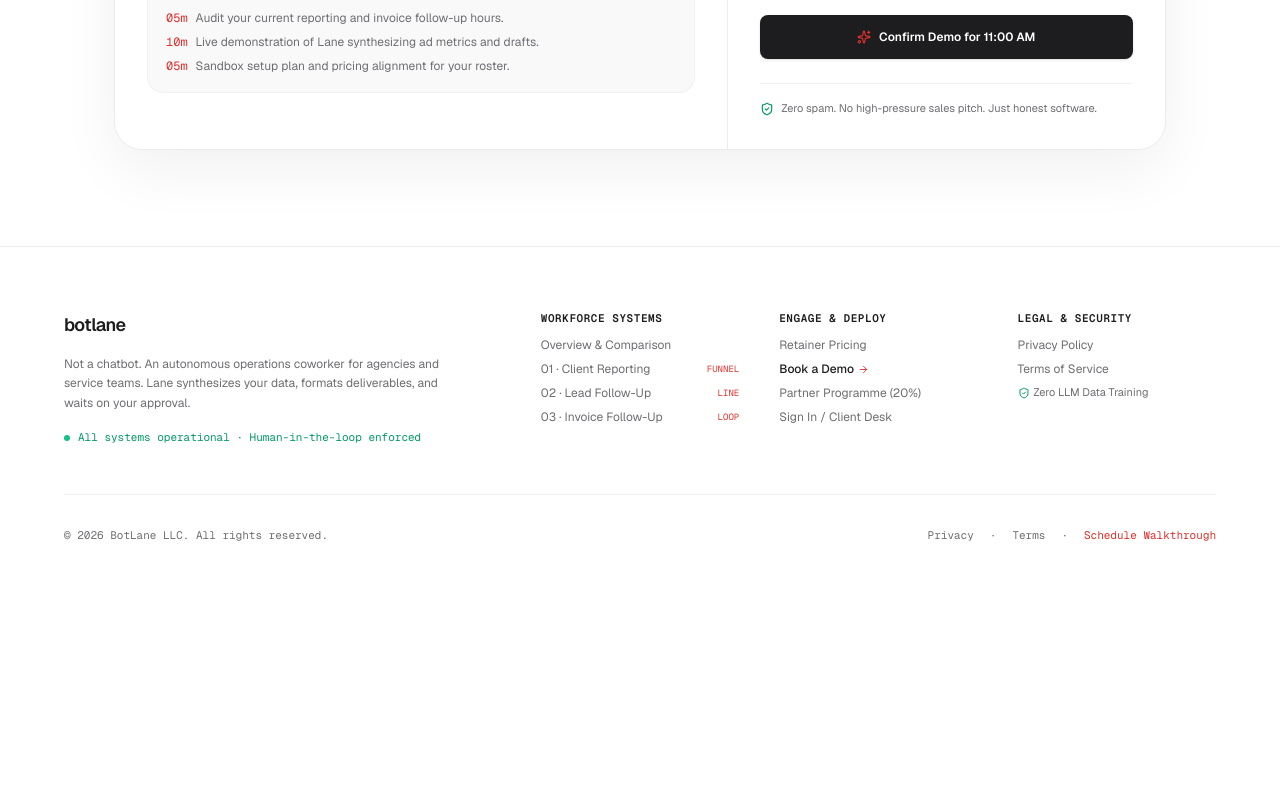
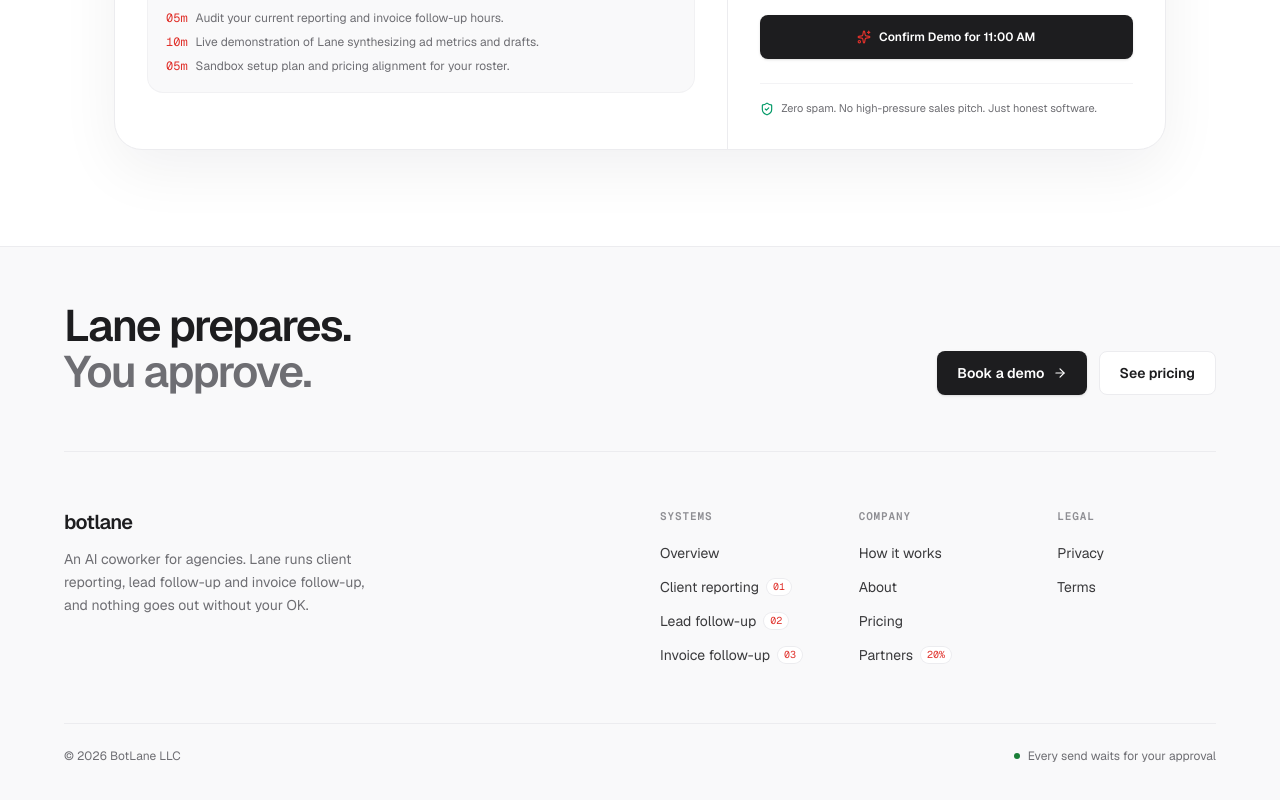
Before and after one commit to botlaneio/botLane, a Next.js app: page /demo in a window 1280 px wide. Shown: the part 899-1699 px from the top of the page. Before the commit the page ends 1490 px from the top, so only its background shows below. Built offline with nearby package versions, Linux system fonts and the light colour scheme.

Commit message:
Redesign the footer (#15)
A closing line with Book a demo, a brand column, Systems / Company /
Legal link columns that match the new nav, and an oversized faint
wordmark. Drops the fake status line, the sign-in link and the
unconfirmed data-training badge.

```diff
--- a/src/components/site-footer.tsx
+++ b/src/components/site-footer.tsx
@@ -1,130 +1,118 @@
-"use client";
+import Link from "next/link";
+import { ArrowRight } from "lucide-react";
+import { Wordmark } from "./wordmark";
 
-import Link from "next/link";
-import { Wordmark } from "./wordmark";
-import { ArrowRight, ShieldCheck } from "lucide-react";
+const COLUMNS = [
+  {
+    title: "Systems",
+    links: [
+      { label: "Overview", href: "/systems" },
+      { label: "Client reporting", href: "/systems/client-reporting", tag: "01" },
+      { label: "Lead follow-up", href: "/systems/lead-follow-up", tag: "02" },
+      { label: "Invoice follow-up", href: "/systems/invoice-follow-up", tag: "03" },
+    ],
+  },
+  {
+    title: "Company",
+    links: [
+      { label: "How it works", href: "/how-it-works" },
+      { label: "About", href: "/company/about" },
+      { label: "Pricing", href: "/pricing" },
+      { label: "Partners", href: "/partners", tag: "20%" },
+    ],
+  },
+  {
+    title: "Legal",
+    links: [
+      { label: "Privacy", href: "/legal/privacy" },
+      { label: "Terms", href: "/legal/terms" },
+    ],
+  },
+];
 
 export function SiteFooter() {
   return (
-    <footer className="border-t border-line bg-white/50">
-      <div className="mx-auto max-w-[1200px] px-6 pt-16 pb-12">
-        <div className="grid gap-10 sm:grid-cols-2 lg:grid-cols-5">
-          {/* Brand Column */}
-          <div className="lg:col-span-2 space-y-4">
-            <Link href="/" className="inline-flex items-center gap-2.5 text-ink group">
-              <Wordmark className="text-lg" />
+    <footer className="relative overflow-hidden border-t border-line bg-surface/60">
+      <div className="mx-auto max-w-[1200px] px-6">
+        {/* Closing line + demo */}
+        <div className="flex flex-col gap-6 border-b border-line py-14 sm:flex-row sm:items-end sm:justify-between">
+          <div>
+            <p className="text-[clamp(28px,3.6vw,44px)] font-semibold leading-[1.05] tracking-[-0.04em] text-ink">
+              Lane prepares.
+              <br />
+              <span className="text-muted">You approve.</span>
+            </p>
+          </div>
+          <div className="flex flex-wrap items-center gap-3">
+            <Link
+              href="/demo"
+              className="group inline-flex h-11 items-center gap-2 rounded-[8px] bg-ink px-5 text-sm font-semibold text-white shadow-sm transition hover:bg-black"
+            >
+              <span>Book a demo</span>
+              <ArrowRight size={14} className="transition-transform group-hover:translate-x-0.5" />
             </Link>
-
-            <p className="text-xs leading-relaxed text-muted max-w-sm">
-              Not a chatbot. An autonomous operations coworker for agencies and service teams.
-              Lane synthesizes your data, formats deliverables, and waits on your approval.
-            </p>
-
-            <div className="flex items-center gap-2 text-[11px] font-mono text-emerald-600">
-              <span className="size-1.5 rounded-full bg-emerald-500 animate-pulse" />
-              <span>All systems operational · Human-in-the-loop enforced</span>
+            <Link
+              href="/pricing"
+              className="inline-flex h-11 items-center rounded-[8px] border border-line bg-white px-5 text-sm font-semibold text-ink transition hover:border-ink/20"
+            >
+              See pricing
+            </Link>
           </div>
         </div>
 
-          {/* Column: The 3 Systems */}
-          <div className="space-y-3 text-xs">
-            <div className="font-mono font-semibold uppercase tracking-wider text-ink text-[11px]">
-              Workforce Systems
+        {/* Links */}
+        <div className="grid gap-10 py-14 sm:grid-cols-2 lg:grid-cols-12">
+          <div className="sm:col-span-2 lg:col-span-6">
+            <Link href="/" aria-label="BotLane home" className="text-ink">
+              <Wordmark className="text-xl" />
+            </Link>
+            <p className="mt-3 max-w-xs text-sm leading-relaxed text-muted">
+              An AI coworker for agencies. Lane runs client reporting, lead follow-up and invoice
+              follow-up, and nothing goes out without your OK.
+            </p>
           </div>
-            <ul className="space-y-2 text-muted">
-              <li>
-                <Link href="/systems" className="hover:text-ink transition">
-                  Overview & Comparison
+
+          {COLUMNS.map((col) => (
+            <nav key={col.title} aria-label={col.title} className="lg:col-span-2">
+              <div className="font-mono text-[11px] font-semibold uppercase tracking-[0.08em] text-faint">
+                {col.title}
+              </div>
+              <ul className="mt-4 space-y-2.5">
+                {col.links.map((link) => (
+                  <li key={link.href}>
+                    <Link
+                      href={link.href}
+                      className="group inline-flex items-center gap-2 text-sm text-ink-2 transition hover:text-ink"
+                    >
+                      <span>{link.label}</span>
+                      {"tag" in link && link.tag && (
+                        <span className="rounded-full bg-white px-1.5 py-px font-mono text-[10px] text-lane ring-1 ring-line group-hover:ring-lane/30">
+                          {link.tag}
+                        </span>
+                      )}
                     </Link>
                   </li>
-              <li>
-                <Link href="/systems/client-reporting" className="hover:text-ink transition flex items-center justify-between">
-                  <span>01 · Client Reporting</span>
-                  <span className="font-mono text-[9px] text-lane">FUNNEL</span>
-                </Link>
-              </li>
-              <li>
-                <Link href="/systems/lead-follow-up" className="hover:text-ink transition flex items-center justify-between">
-                  <span>02 · Lead Follow-Up</span>
-                  <span className="font-mono text-[9px] text-lane">LINE</span>
-                </Link>
-              </li>
-              <li>
-                <Link href="/systems/invoice-follow-up" className="hover:text-ink transition flex items-center justify-between">
-                  <span>03 · Invoice Follow-Up</span>
-                  <span className="font-mono text-[9px] text-lane">LOOP</span>
-                </Link>
-              </li>
+                ))}
               </ul>
+            </nav>
+          ))}
         </div>
 
-          {/* Column: Solutions & Growth */}
-          <div className="space-y-3 text-xs">
-            <div className="font-mono font-semibold uppercase tracking-wider text-ink text-[11px]">
-              Engage & Deploy
-            </div>
-            <ul className="space-y-2 text-muted">
-              <li>
-                <Link href="/pricing" className="hover:text-ink transition">
-                  Retainer Pricing
-                </Link>
-              </li>
-              <li>
-                <Link href="/demo" className="hover:text-ink transition flex items-center gap-1 text-ink font-medium">
-                  <span>Book a Demo</span>
-                  <ArrowRight size={11} className="text-lane" />
-                </Link>
-              </li>
-              <li>
-                <Link href="/partners" className="hover:text-ink transition">
-                  Partner Programme (20%)
-                </Link>
-              </li>
-              <li>
-                <Link href="/auth" className="hover:text-ink transition">
-                  Sign In / Client Desk
-                </Link>
-              </li>
-            </ul>
-          </div>
-
-          {/* Column: Governance & Trust */}
-          <div className="space-y-3 text-xs">
-            <div className="font-mono font-semibold uppercase tracking-wider text-ink text-[11px]">
-              Legal & Security
-            </div>
-            <ul className="space-y-2 text-muted">
-              <li>
-                <Link href="/legal/privacy" className="hover:text-ink transition">
-                  Privacy Policy
-                </Link>
-              </li>
-              <li>
-                <Link href="/legal/terms" className="hover:text-ink transition">
-                  Terms of Service
-                </Link>
-              </li>
-              <li>
-                <span className="inline-flex items-center gap-1 text-[11px] text-muted">
-                  <ShieldCheck size={12} className="text-emerald-600" />
-                  <span>Zero LLM Data Training</span>
+        {/* Bottom bar */}
+        <div className="flex flex-col gap-3 border-t border-line py-6 text-xs text-muted sm:flex-row sm:items-center sm:justify-between">
+          <span>© {new Date().getFullYear()} BotLane LLC</span>
+          <span className="inline-flex items-center gap-2">
+            <span className="size-1.5 rounded-full bg-ok" />
+            <span>Every send waits for your approval</span>
           </span>
-              </li>
-            </ul>
         </div>
       </div>
 
-        {/* Bottom Bar */}
-        <div className="mt-12 flex flex-wrap items-center justify-between gap-4 border-t border-line/60 pt-8 text-[11px] text-muted font-mono">
-          <div>
-            © {new Date().getFullYear()} BotLane LLC. All rights reserved.
-          </div>
-          <div className="flex items-center gap-4">
-            <Link href="/legal/privacy" className="hover:text-ink">Privacy</Link>
-            <span>·</span>
-            <Link href="/legal/terms" className="hover:text-ink">Terms</Link>
-            <span>·</span>
-            <Link href="/demo" className="text-lane hover:underline">Schedule Walkthrough</Link>
+      {/* Oversized wordmark */}
+      <div aria-hidden className="pointer-events-none select-none overflow-hidden">
+        <div className="mx-auto max-w-[1200px] px-6">
+          <div className="-mb-[0.22em] text-[clamp(96px,22vw,300px)] font-semibold leading-none tracking-[-0.06em] text-ink/[0.045]">
+            botlane
           </div>
         </div>
       </div>
```
Lines whose indentation alone changed are shown as unchanged.
